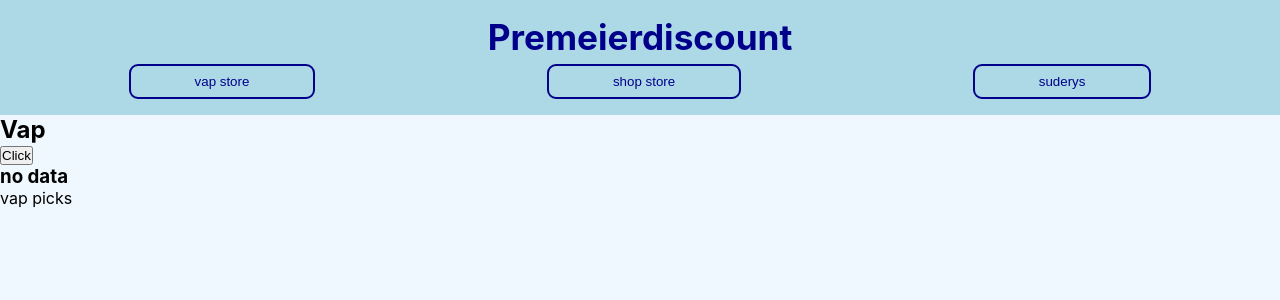
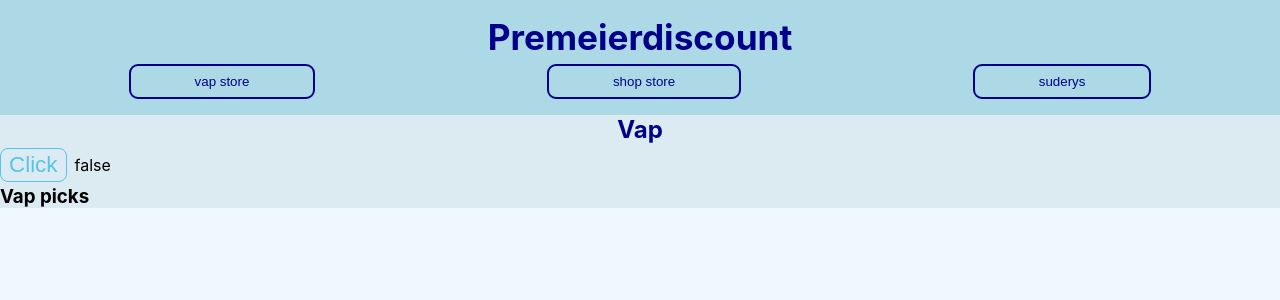
Before and after one commit to paulstandley/premierdiscount, a React (Create React App) app: page /components/vap/Vap in a window 1280 px wide. Shown: the top 300 px of the page. Built offline with nearby package versions, Linux system fonts and the light colour scheme; no server answers.

Commit message:
add styled buttons

```diff
--- a/src/App.css
+++ b/src/App.css
@@ -3,6 +3,9 @@
   --mainheadercolor: lightblue;
   --mainfontscolor: darkblue;
   --mainlist: none;
+  --mainYellow: rgba(255, 255, 0, 0.747);
+  --lightBlue: rgba(68, 189, 230, 0.87);
+  --mainvapbgcolor: rgba(95, 158, 160, 0.147);
 }
 
 * {
@@ -13,12 +16,3 @@
 body {
   background: var(--bodybgcolor);
 }
-
-header ol li {
-  list-style-type: var(--mainlist);
-}
-
-header ol {
-  display: flex;
-  justify-content: space-around;
-}
--- a/src/Header.js
+++ b/src/Header.js
@@ -34,6 +34,13 @@ const Headers = styled.header`
     padding: 0 0 0.4rem 0;
     font-size: 2.2rem;
   }
+  ol {
+    display: flex;
+    justify-content: space-around;
+  }
+  ol li {
+    list-style-type: var(--mainlist);
+  }
 `
 
 const Button = styled.button`
@@ -42,6 +49,8 @@ const Button = styled.button`
   border: 2px solid var(--mainfontscolor);
   color: var(--mainfontscolor);
   padding: 0.5rem 4rem;
+  cursor: pointer;
+  transition: all 1s ease-in-out;
   &:hover {
     background-color: var(--mainfontscolor);
     color: var(--bodybgcolor);
--- /dev/null
+++ b/src/components/Buttons.js
@@ -0,0 +1,23 @@
+import styled from 'styled-components';
+
+export const Buttons = styled.button`
+  text-transform: capitalize;
+  font-size: 1.4rem;
+  background: transparent;
+  border: 0.05rem solid var(--lightBlue);
+  color: var(--lightBlue);
+  border-color: ${props => props.buttons ? "var(--mainYellow)" : "var(--lightBlue)"};
+  color: ${props => props.buttons ? "var(--mainYellow)" : "var(--lightBlue)"};
+  border-radius: 0.5rem;
+  padding: 0.2rem 0.5rem;
+  margin: 0.2rem 0.5rem 0.2rem 0;
+  cursor: pointer;
+  transition: all 0.5s ease-in-out;
+  &:hover {
+    background: ${props => props.buttons ? "var(--mainYellow)" : "var(--lightBlue)"};
+    color: var(--mainBlue);
+  }
+  &:focus {
+    outline: none;
+  }
+`;
--- a/src/components/vap/Displayvap.js
+++ b/src/components/vap/Displayvap.js
@@ -1,4 +1,5 @@
 import React, { Component } from 'react';
+import Vappicks from './Vappicks';
 
 class Displayvap extends Component {
   state = {  }
@@ -6,8 +7,7 @@ class Displayvap extends Component {
     console.log(this.props);
     return (
       <React.Fragment>
-        {this.props.length !== 0 ? <h3>no data</h3> : <h3>data</h3>}
-        <p>vap picks</p>
+        {this.props.length === 0 ? <h3>no data</h3> : <Vappicks />}
       </React.Fragment>
      );
   }
--- a/src/components/vap/Vap.js
+++ b/src/components/vap/Vap.js
@@ -1,20 +1,29 @@
 import React, { Component } from 'react';
 import Displayvap from './Displayvap';
 import { ProuductConsumer } from '../../context';
+import styled from 'styled-components';
+import { Buttons } from '../Buttons';
 
 class Vap extends Component {
-  state = {  }
+  state = {
+    isclicked: false
+   }
   render() {
     return (
       <React.Fragment>
         <ProuductConsumer>
           {(value) => {
+            console.log(value);
             return (
-              <section className="vap-section">
+            <Section className="vap-section">
               <h2>Vap</h2>
-              <button onClick={() => value.buttonHandeler()}>Click</button>
+              <Buttons
+                onClick={() => value.buttonHandeler()}
+                disabled={this.state.isclicked ? true : false}
+                >Click</Buttons>
+                {this.state.isclicked ? 'true' : 'false'}
               <Displayvap />
-            </section>
+            </Section>
             );
           }}
         </ProuductConsumer>
@@ -23,5 +32,12 @@ class Vap extends Component {
   }
 }
 
+const Section = styled.section`
+  background-color: var(--mainvapbgcolor);
+  h2 {
+    color: var(--mainfontscolor);
+    text-align: center;
+  }
+`
 
 export default Vap;
--- /dev/null
+++ b/src/components/vap/Vappicks.js
@@ -0,0 +1,12 @@
+import React, { Component } from 'react';
+
+class Vappicks extends Component {
+  state = {  }
+  render() {
+    return (
+      <h3>Vap picks</h3>
+     );
+  }
+}
+
+export default Vappicks;
--- a/src/context.js
+++ b/src/context.js
@@ -5,7 +5,8 @@ const ProuductContext = React.createContext();
 class ProuductProvider extends Component {
 
   state = {
-    prouduct: []
+    prouduct: [],
+    buttons: false
   }
 
   componentDidMount() {
@@ -14,8 +15,8 @@ class ProuductProvider extends Component {
     .then(response => response.json())
     .then(json => {
       console.log(json);
-      return this.setState({
-        prouduct: json
+      return this.setState(() => {
+        return { prouduct: json };
       })
     })
   }
```
